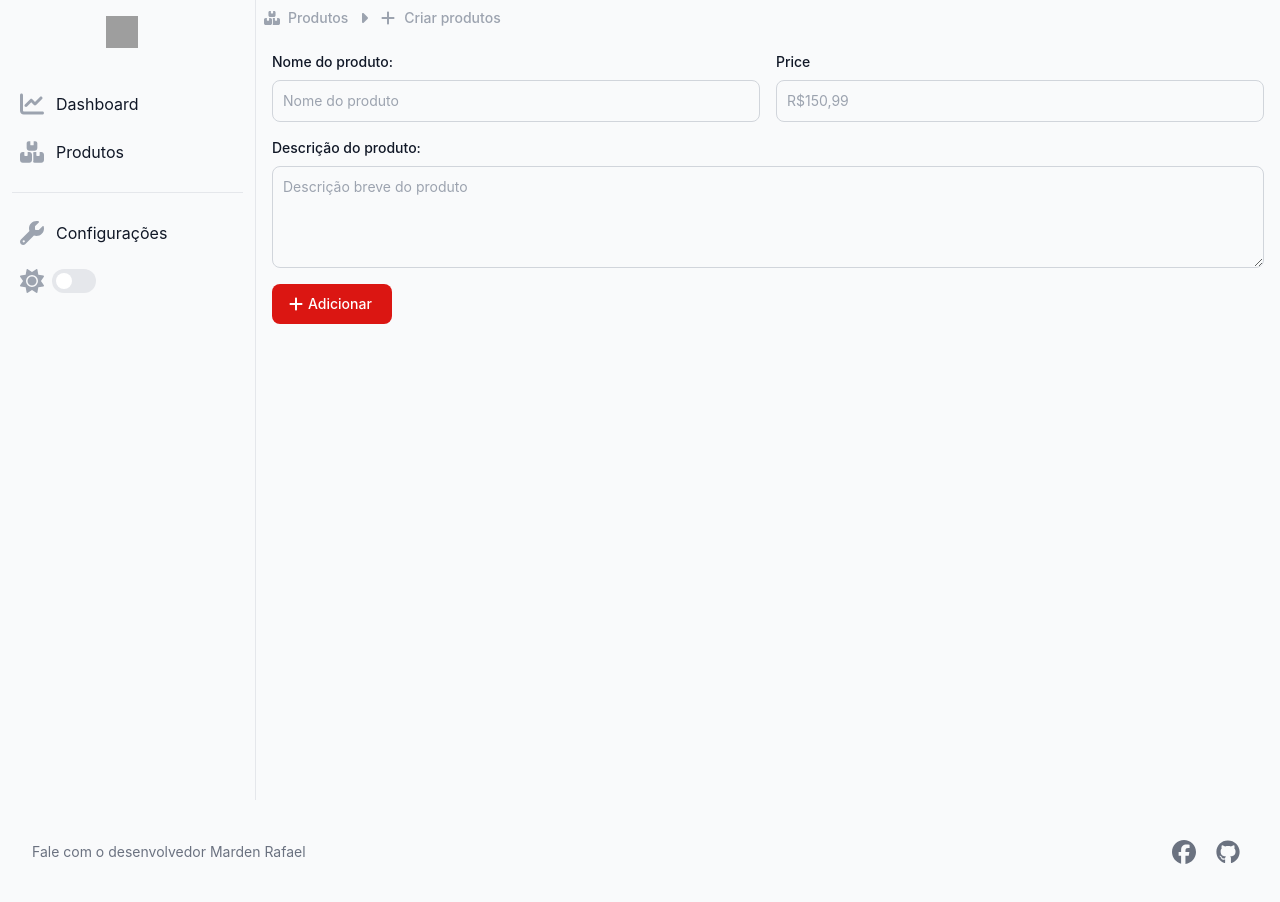
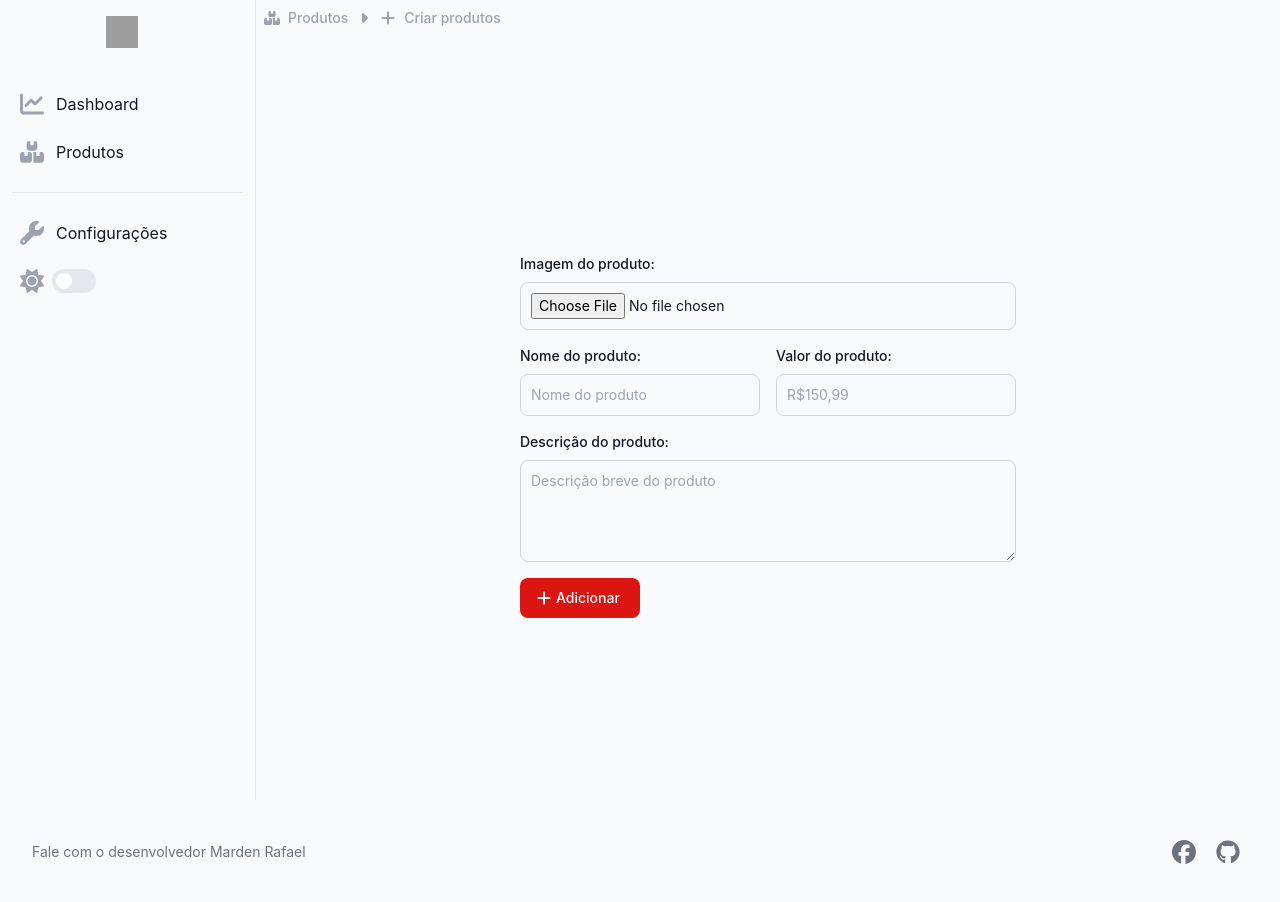
Before and after one commit to mardenrafael/next-ecommerce, a Next.js app: page /admin/products/createProduct in a window 1280 px wide. Built offline with nearby package versions, Linux system fonts and the light colour scheme; grey boxes are pictures that could not be loaded.

Commit message:
feat: cria input de imagem

```diff
--- a/src/components/CreateProductForm/CreateProductForm.tsx
+++ b/src/components/CreateProductForm/CreateProductForm.tsx
@@ -1,19 +1,41 @@
 import { ThemeContext, ThemeOptions } from "@/context/themeContext";
 import { faPlus } from "@fortawesome/free-solid-svg-icons";
 import { FontAwesomeIcon } from "@fortawesome/react-fontawesome";
-import Label from "../Label/Label";
+import { useContext, useEffect, useState } from "react";
 import Container from "../Container/Container";
 import Input from "../Input/Input";
-import { useContext } from "react";
+import Label from "../Label/Label";
+import Image from "next/image";
 
 export default function CreateProductForm(): JSX.Element {
   const { theme } = useContext(ThemeContext);
 
   return (
     <Container>
-      <div className="p-4">
+      <div className="flex items-center justify-center h-screen ">
         <form action="#">
-          <div className="grid gap-4 mb-4 sm:grid-cols-2">
+          <div className="grid gap-4 mb-4 grid-cols-2">
+            <div className="col-span-2">
+              <Label
+                htmlFor="productImage"
+                className={`block mb-2 text-sm font-medium
+                    ${
+                      theme == ThemeOptions.light
+                        ? "text-gray-900"
+                        : "text-white"
+                    }`}
+              >
+                Imagem do produto:
+              </Label>
+              <Input
+                id="productImage"
+                name="productImage"
+                type="file"
+                onChange={() => {}}
+                required
+                className="bg-gray-50 border border-gray-300 text-gray-900 text-sm rounded-lg focus:ring-primary-600 focus:border-primary-600 block w-full p-2.5 dark:bg-gray-700 dark:border-gray-600 dark:placeholder-gray-400 dark:text-white dark:focus:ring-primary-500 dark:focus:border-primary-500"
+              />
+            </div>
             <div>
               <Label
                 htmlFor="productName"
@@ -46,7 +68,7 @@ export default function CreateProductForm(): JSX.Element {
                         : "text-white"
                     }`}
               >
-                Price
+                Valor do produto:
               </Label>
               <Input
                 id="productPrice"
```
